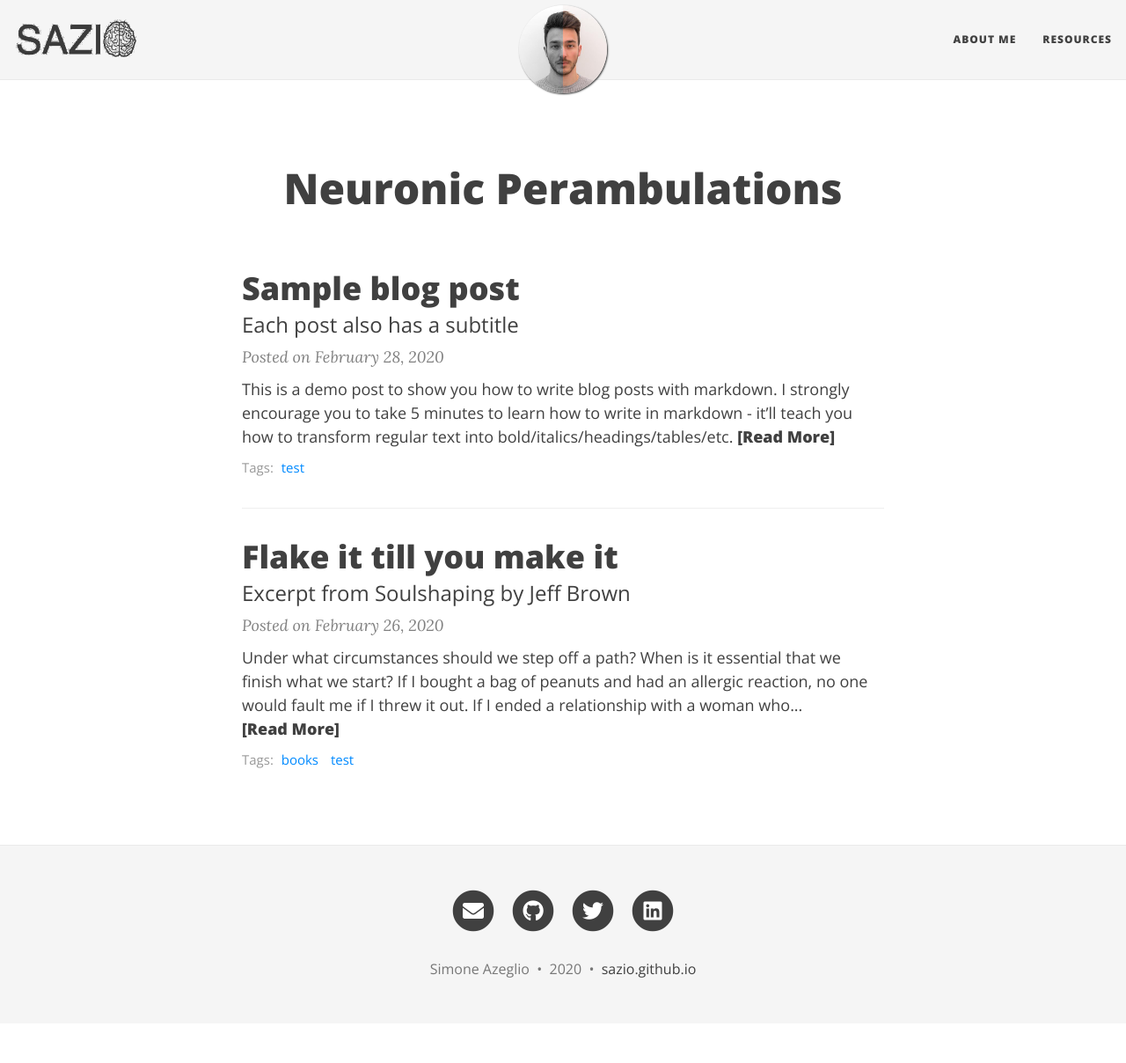
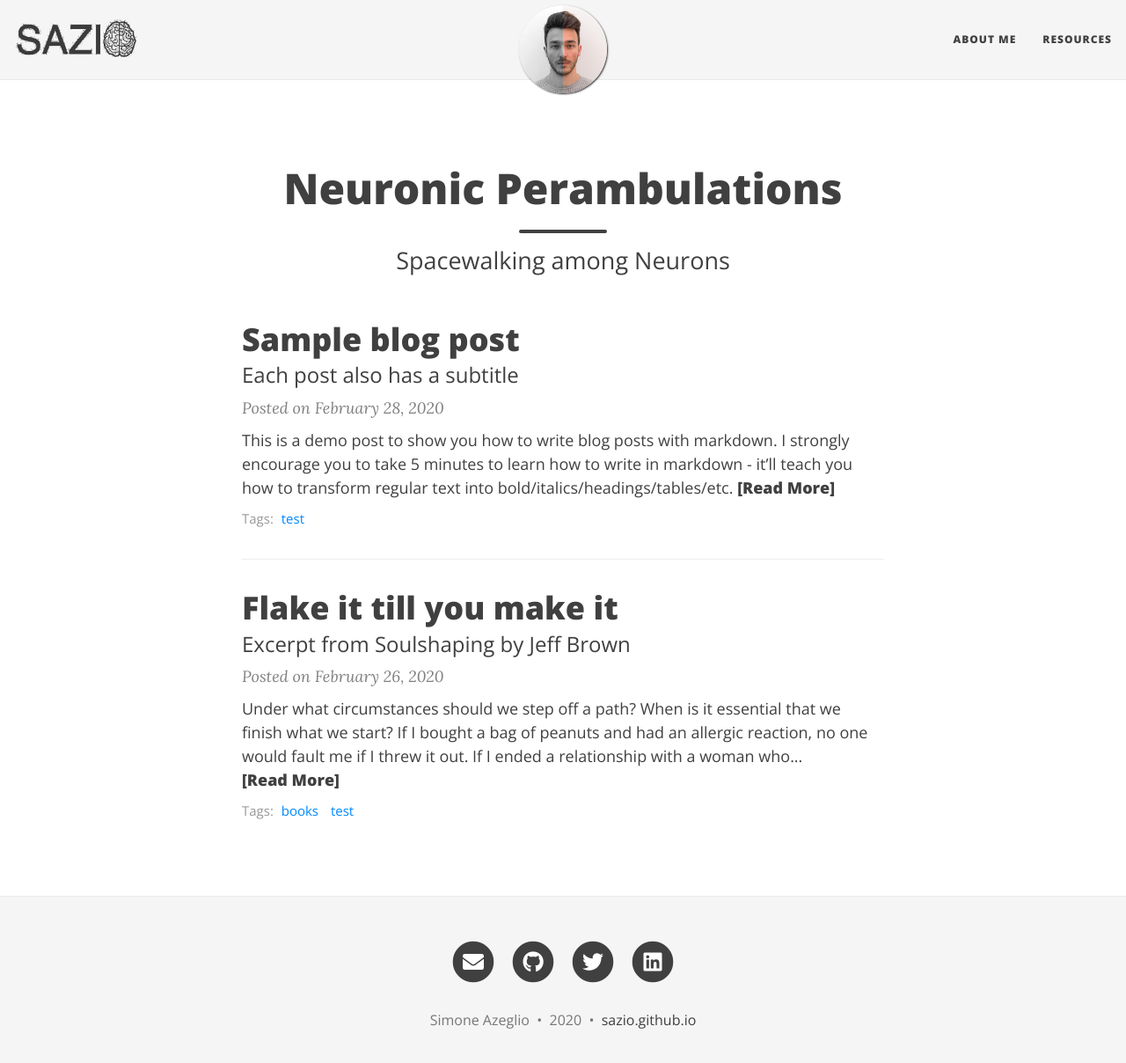
Before and after one commit to sazio/sazio___.github.io, a Jekyll site: the page built from index.html, in a window 1280 px wide and 1221 px high. Shown: the top 1208 px of the window at 88% size. Built offline with Jekyll 4.4.1, drawn with Linux system fonts in a browser that asks for light colours; nearby versions of some CDN libraries; the list of posts is cut into pages by our own code.

Commit message:
Update index.html

```diff
--- a/index.html
+++ b/index.html
@@ -1,5 +1,5 @@
 ---
 layout: home
 title: <font size="+4">Neuronic Perambulations</font>
-/*subtitle: This is where I will tell everyone*/
+subtitle: Spacewalking among Neurons
 ---
```
